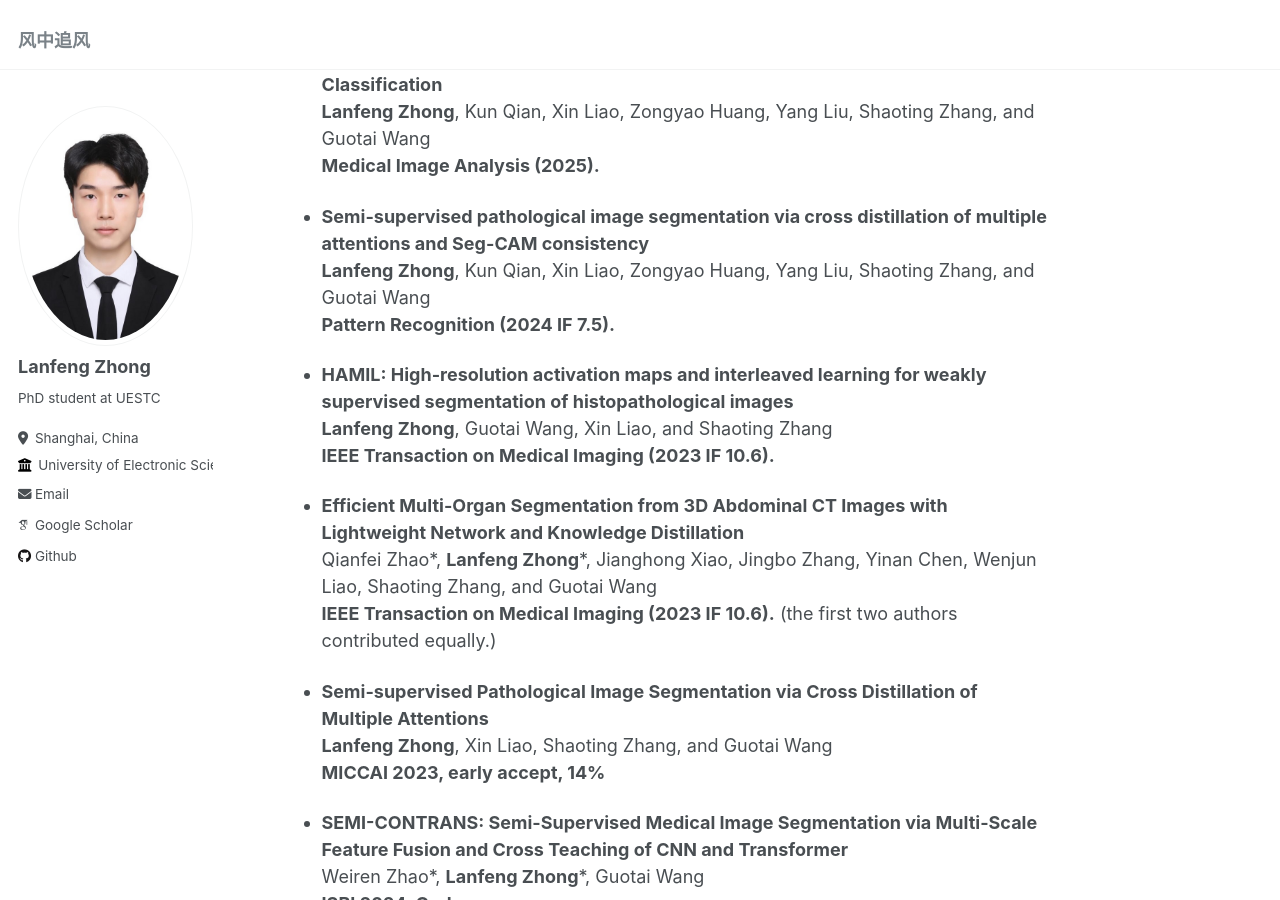
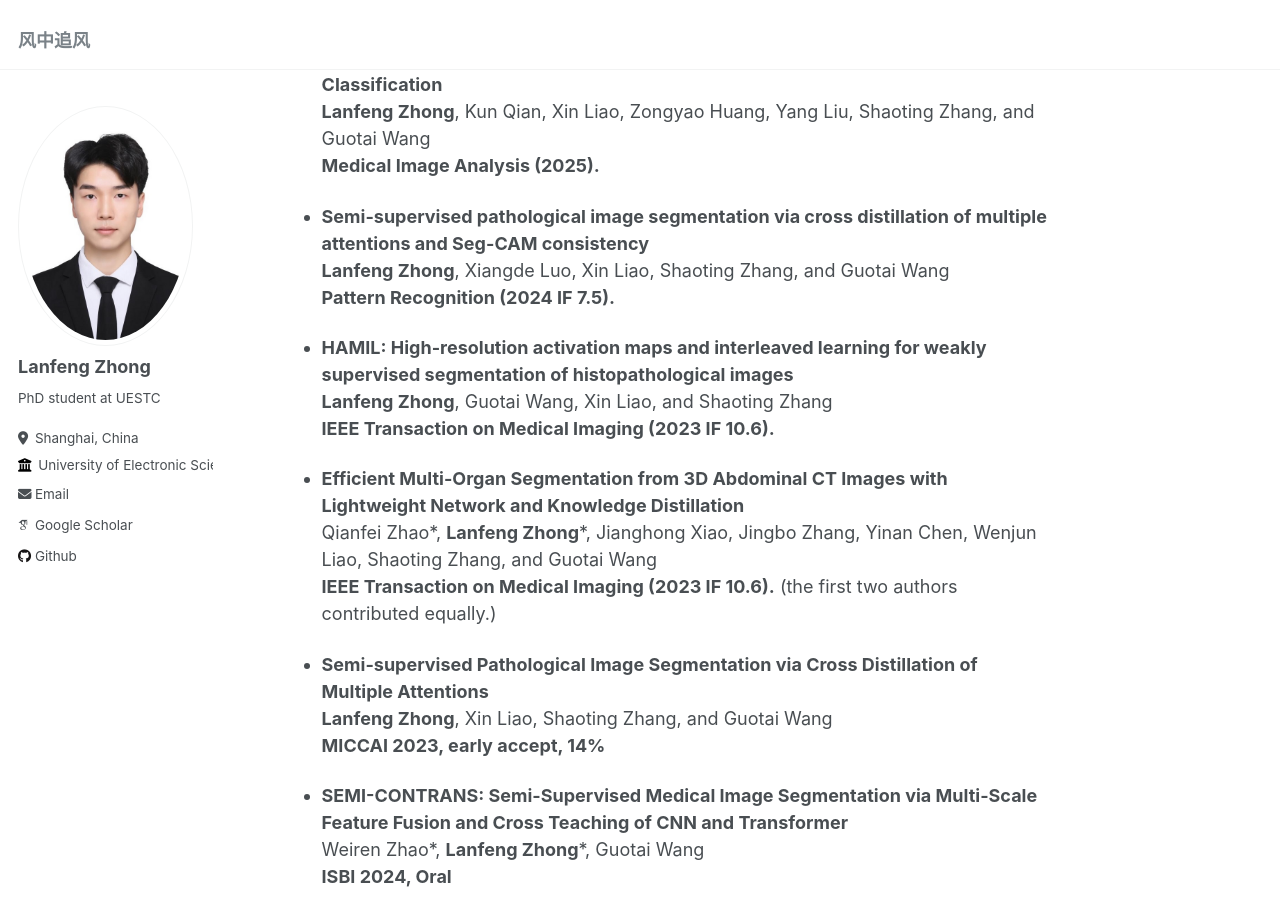
Before and after one commit to lanfz2000/lanfz2000.github.io, a Jekyll site: the page built from _pages/about.md, in a window 1280 px wide and 900 px high, scrolled down 698 px. Built offline with Jekyll 4.4.1, drawn with Linux system fonts in a browser that asks for light colours; some web fonts are replaced.

Commit message:
Update about.md

```diff
--- a/_pages/about.md
+++ b/_pages/about.md
@@ -27,7 +27,7 @@ About me
 **Medical Image Analysis (2025).**
 
 - **Semi-supervised pathological image segmentation via cross distillation of multiple attentions and Seg-CAM consistency**
-**Lanfeng Zhong**, Kun Qian, Xin Liao, Zongyao Huang, Yang Liu, Shaoting Zhang, and Guotai Wang
+**Lanfeng Zhong**, Xiangde Luo, Xin Liao, Shaoting Zhang, and Guotai Wang
 **Pattern Recognition (2024 IF 7.5).**
 
 - **HAMIL: High-resolution activation maps and interleaved learning for weakly supervised segmentation of histopathological images**
```
